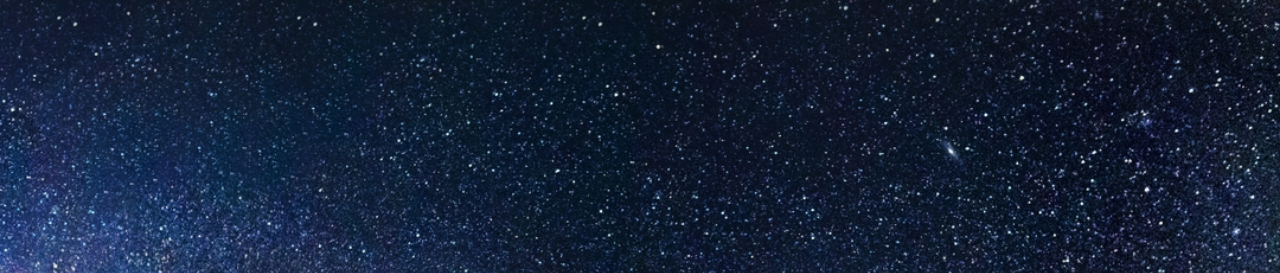
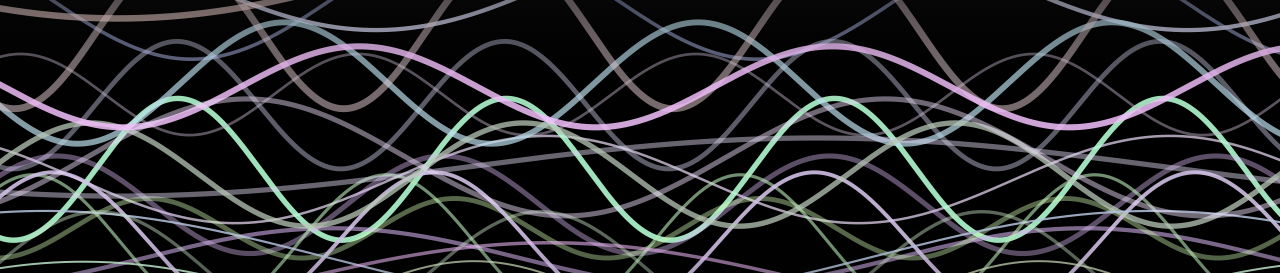
Before and after one commit to andrewfirmansap/andrewfirmansap.github.io, a plain HTML site: page index.html in a window 1280 px wide. Shown: the top 273 px of the page. Drawn offline with nearby package versions, Linux system fonts and the light colour scheme.

Commit message:
add(Home): added generated herobg

```diff
--- a/style.css
+++ b/style.css
@@ -42,11 +42,11 @@ body {
 
 .banner_bg-image {
     /* background-image: linear-gradient(1turn, #121212, 45%, transparent, 96%, #12121255), url("assets/pexels-photo-259411.jpeg"); */
-    background-image: linear-gradient(1turn, #121212, 45%, transparent, 96%, #12121255), url("assets/image-from-rawpixel-id-3337865-jpeg.jpg");
+    background-image: linear-gradient(1turn, #121212, 45%, transparent, 96%, #12121255), url("assets/waves_background_random.png");
     height: 100vh;
     background-position: center;
     background-repeat: no-repeat;
-    background-size: cover;
+    background-size: fill;
 
 }
 
```
Also changed, not shown: assets/waves_background_random.png (added).
